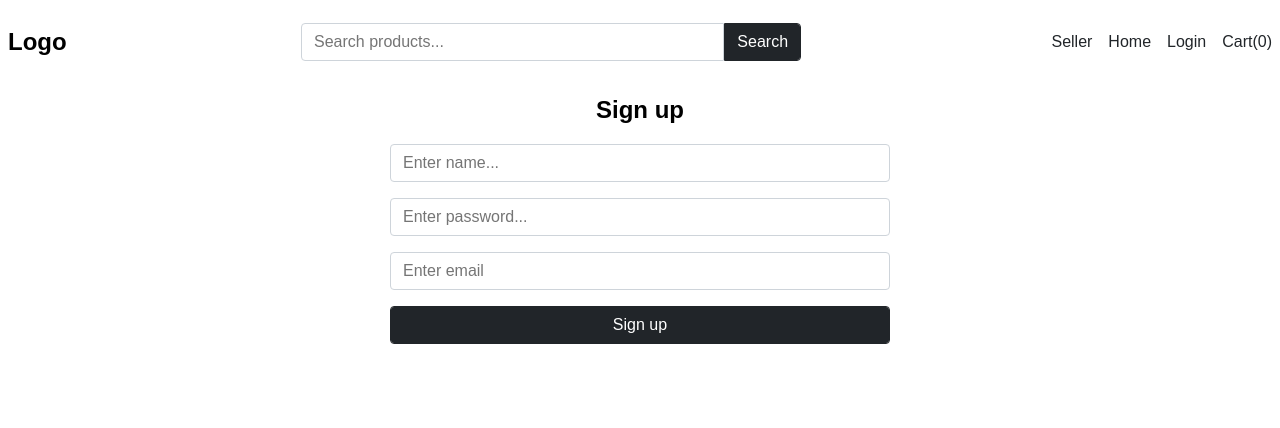
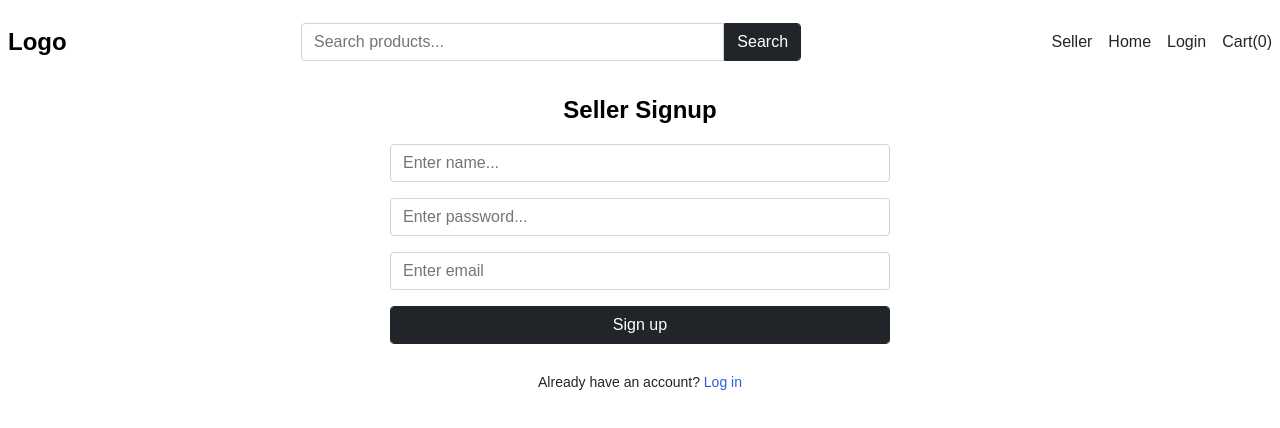
Before and after one commit to hellentruongg/ecommerce, an Angular app: page /seller in a window 1280 px wide. Shown: the top 428 px of the page. Built offline with nearby package versions, Linux system fonts and the light colour scheme.

Commit message:
create seller login form

```diff
--- a/src/app/views/seller/seller.component.css
+++ b/src/app/views/seller/seller.component.css
@@ -6,3 +6,14 @@ main {
 h2 {
   text-align: center;
 }
+
+form p {
+  font-size: 14px;
+  color: #212529;
+  text-align: center;
+}
+
+form a {
+  color: #305cde;
+  cursor: pointer;
+}
--- a/src/app/views/seller/seller.component.html
+++ b/src/app/views/seller/seller.component.html
@@ -1,7 +1,7 @@
 <main>
-  <div>
-    <h2>Sign up</h2>
-    <form #sellerSignUp="ngForm" (ngSubmit)="signUp(sellerSignUp.value)">
+  <div *ngIf="!showLogin">
+    <h2>Seller Signup</h2>
+    <form #sellerSignup="ngForm" (ngSubmit)="signUp(sellerSignup.value)">
       <input type="text" placeholder="Enter name..." name="name" ngModel />
       <input
         type="password"
@@ -11,6 +11,23 @@
       />
       <input type="text" placeholder="Enter email" name="email" ngModel />
       <button type="submit">Sign up</button>
+      <p>Already have an account? <a (click)="toggleLogin()">Log in</a></p>
+    </form>
+  </div>
+
+  <div *ngIf="showLogin">
+    <h2>Seller Login</h2>
+    <form #sellerLogin="ngForm" (ngSubmit)="logIn(sellerLogin.value)">
+      <input type="text" placeholder="Enter email" name="email" ngModel />
+      <input
+        type="password"
+        placeholder="Enter password..."
+        name="password"
+        ngModel
+      />
+
+      <button type="submit">Log in</button>
+      <p>Don't have an account? <a (click)="toggleLogin()">Sign up</a></p>
     </form>
   </div>
 </main>
--- a/src/app/views/seller/seller.component.ts
+++ b/src/app/views/seller/seller.component.ts
@@ -3,14 +3,17 @@ import { FormsModule } from '@angular/forms';
 import { SellerService } from '../../services/seller.service';
 import { Account } from '../../models/account';
 import { Router } from '@angular/router';
+import { NgIf } from '@angular/common';
 
 @Component({
   selector: 'app-seller',
-  imports: [FormsModule],
+  imports: [FormsModule, NgIf],
   templateUrl: './seller.component.html',
   styleUrl: './seller.component.css',
 })
 export class SellerComponent implements OnInit {
+  showLogin = false;
+
   constructor(
     private sellerService: SellerService,
     private router: Router,
@@ -39,6 +42,23 @@ export class SellerComponent implements OnInit {
       }
     });
   }
+
+  logIn(data: Account): void {
+    console.warn(data);
+
+    // WITH AUTH GUARD
+    // this.sellerService.signUp(data).subscribe((result) => {
+    //   if (result) {
+    //     localStorage.setItem('seller', JSON.stringify(result));
+
+    //     this.router.navigate(['seller-account']);
+    //   }
+    // });
+  }
+
+  toggleLogin() {
+    this.showLogin = !this.showLogin;
+  }
 }
 
 /*
```
